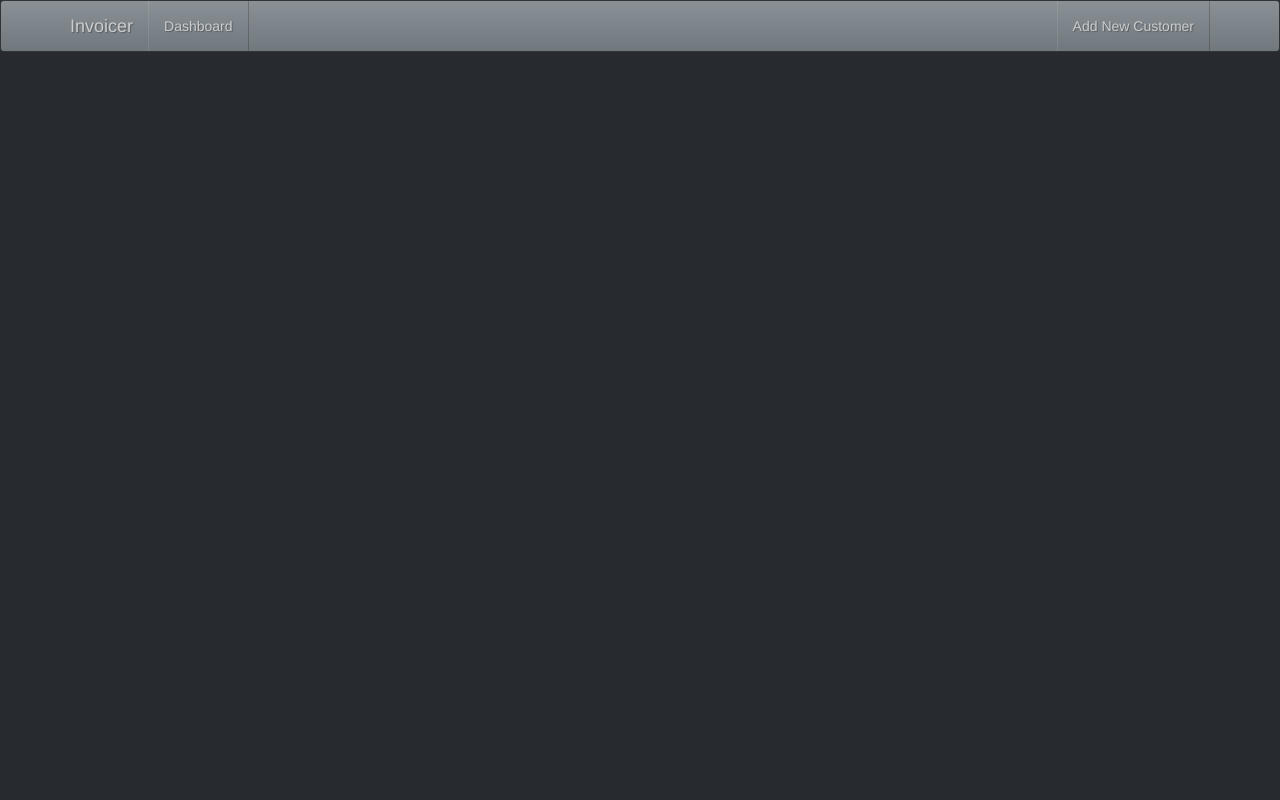
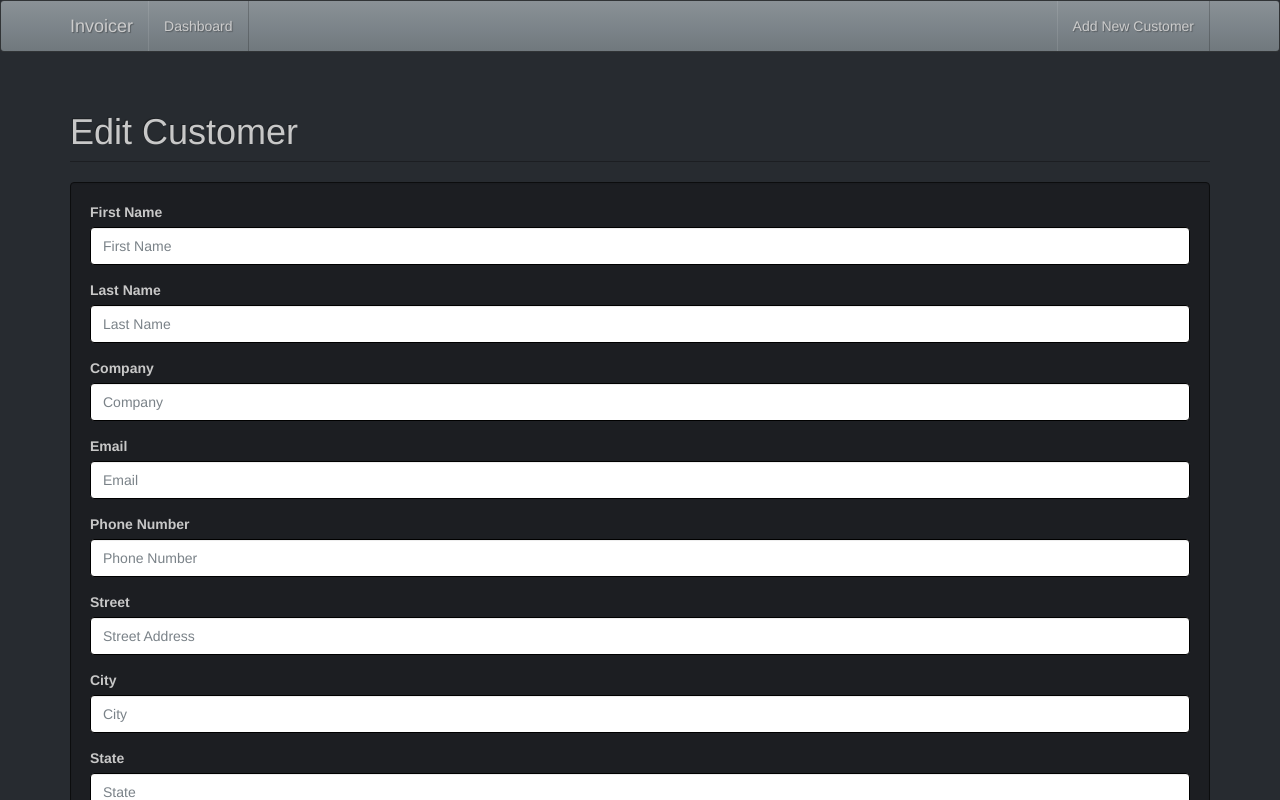
Before and after one commit to keyur1363/invoicer_angular2, an Angular app in the folder invoicer-angular/: page /customer/edit/1 in a window 1280 px wide. Before the commit this address led to /. Shown: the top 800 px of the page. Built offline with nearby package versions, Linux system fonts and the light colour scheme; no server answers.

Commit message:
edit and delete customer functionality
PUT and DELETE request

```diff
--- a/invoicer-angular/src/app/app.module.ts
+++ b/invoicer-angular/src/app/app.module.ts
@@ -16,7 +16,8 @@ import { AddInvoiceComponent } from './components/add-invoice/add-invoice.compon
 const appRoutes: Routes = [
     { path: '', component: CustomersComponent },
     { path: 'customer/add', component: AddCustomerComponent },
-    { path: 'customer/:id', component: CustomerDetailsComponent }
+    { path: 'customer/:id', component: CustomerDetailsComponent },
+    { path: 'customer/edit/:id', component: EditCustomerComponent }
 ]
 
 
--- a/invoicer-angular/src/app/components/customers/customers.component.html
+++ b/invoicer-angular/src/app/components/customers/customers.component.html
@@ -15,8 +15,8 @@
             <td>{{customer.phone}}</td>
             <td>
                 <a routerLink="/customer/{{customer._id}}" class="btn btn-success">Details</a>
-                <a href="" class="btn btn-default">Edit</a>
-                <a href="" class="btn btn-danger">Delete</a>
+                <a routerLink="/customer/edit/{{customer._id}}" class="btn btn-default">Edit</a>
+                <a href="" (click)="onDeleteClick(customer._id)" class="btn btn-danger">Delete</a>
             </td>
         </tr>
     </table>
--- a/invoicer-angular/src/app/components/customers/customers.component.ts
+++ b/invoicer-angular/src/app/components/customers/customers.component.ts
@@ -1,5 +1,6 @@
 import { Component, OnInit } from '@angular/core';
-import {CustomerService} from '../../services/customer.service'
+import {CustomerService} from '../../services/customer.service';
+import {Router} from '@angular/router';
 
 @Component({
   selector: 'app-customers',
@@ -8,12 +9,17 @@ import {CustomerService} from '../../services/customer.service'
 })
 export class CustomersComponent implements OnInit {
     customers;
-    constructor(private customerService: CustomerService) { }
+    constructor(private customerService: CustomerService, private router: Router) { }
 
     ngOnInit() {
         this.customerService.getCustomers().subscribe(customers => {
             this.customers = customers;
         });
-  }
+    }
+    onDeleteClick(id) {
+        this.customerService.deleteCustomer(id).subscribe(customer => {
+            this.router.navigate(['/']);
+        });
+    }
 
 }
--- a/invoicer-angular/src/app/components/edit-customer/edit-customer.component.html
+++ b/invoicer-angular/src/app/components/edit-customer/edit-customer.component.html
@@ -1,3 +1,41 @@
-<p>
-  edit-customer works!
-</p>
+<h1 class="page-header">Edit Customer</h1>
+<form (submit)="onEditSubmit()" class="well">
+    <div class="form-group">
+        <label>First Name</label>
+        <input type="text" class="form-control" [(ngModel)]="first_name" name="first_name" placeholder="First Name">
+    </div>
+    <div class="form-group">
+        <label>Last Name</label>
+        <input type="text" class="form-control" [(ngModel)]="last_name" name="last_name" placeholder="Last Name">
+    </div>
+    <div class="form-group">
+        <label>Company</label>
+        <input type="text" class="form-control" [(ngModel)]="company" name="company" placeholder="Company">
+    </div>
+    <div class="form-group">
+        <label>Email</label>
+        <input type="text" class="form-control" [(ngModel)]="email" name="email" placeholder="Email">
+    </div>
+    <div class="form-group">
+        <label>Phone Number</label>
+        <input type="text" class="form-control" [(ngModel)]="phone" name="phone" placeholder="Phone Number">
+    </div>
+
+    <div class="form-group">
+        <label>Street</label>
+        <input type="text" class="form-control" [(ngModel)]="street" name="street" placeholder="Street Address">
+    </div>
+    <div class="form-group">
+        <label>City</label>
+        <input type="text" class="form-control" [(ngModel)]="city" name="city" placeholder="City">
+    </div>
+    <div class="form-group">
+        <label>State</label>
+        <input type="text" class="form-control" [(ngModel)]="state" name="state" placeholder="State">
+    </div>
+    <div class="form-group">
+        <label>Zip</label>
+        <input type="text" class="form-control" [(ngModel)]="zip" name="zip" placeholder="Zipcode">
+    </div>
+    <button type="submit" class="btn btn-primary">Submit</button>
+</form>
--- a/invoicer-angular/src/app/components/edit-customer/edit-customer.component.ts
+++ b/invoicer-angular/src/app/components/edit-customer/edit-customer.component.ts
@@ -1,15 +1,57 @@
 import { Component, OnInit } from '@angular/core';
+import {CustomerService} from '../../services/customer.service'
+import {Router, ActivatedRoute, Params} from '@angular/router';
 
 @Component({
-  selector: 'app-edit-customer',
-  templateUrl: './edit-customer.component.html',
-  styleUrls: ['./edit-customer.component.css']
+    selector: 'app-edit-customer',
+    templateUrl: './edit-customer.component.html',
+    styleUrls: ['./edit-customer.component.css']
 })
 export class EditCustomerComponent implements OnInit {
+    id;
+    first_name;
+    last_name;
+    company;
+    email;
+    phone;
+    street;
+    city;
+    state;
+    zip;
 
-  constructor() { }
+    constructor(private customerService: CustomerService, private router: Router, private route: ActivatedRoute) { }
 
-  ngOnInit() {
-  }
+    ngOnInit() {
+        this.id = this.route.snapshot.params['id'];
 
+        this.customerService.getCustomer(this.id).subscribe(customer => {
+            this.first_name = customer.first_name;
+            this.last_name = customer.last_name;
+            this.company = customer.company;
+            this.email = customer.email;
+            this.phone = customer.phone;
+            this.street = customer.address.street;
+            this.city = customer.address.city;
+            this.state = customer.address.state;
+            this.zip = customer.address.zip;
+        });
+    }
+    onEditSubmit() {
+        let customer = {
+            first_name: this.first_name,
+            last_name: this.last_name,
+            email: this.email,
+            phone: this.phone,
+            address: {
+                street: this.street,
+                city: this.city,
+                state: this.state,
+                zip: this.zip
+            }
+        }
+        this.customerService.updateCustomer(this.id, customer).subscribe(customer => {
+            this.router.navigate(['/']);
+        });
+
+    }
 }
--- a/invoicer-angular/src/app/services/customer.service.ts
+++ b/invoicer-angular/src/app/services/customer.service.ts
@@ -22,6 +22,16 @@ export class CustomerService {
         return this.http.post('http://localhost:3000/api/customers', customer, { headers: headers })
             .map(res => res.json());
     }
+    updateCustomer(id,customer) {
+        let headers = new Headers();
+        headers.append('Content-Type', 'application/json');
+        return this.http.put('http://localhost:3000/api/customers/'+id, customer, { headers: headers })
+            .map(res => res.json());
+    }
+    deleteCustomer(id) {
+        return this.http.delete('http://localhost:3000/api/customers/' + id)
+            .map(res => res.json());
+    }
 
 
 }
```
Also changed, not shown: 1 other file (tests, documents, lock files or other folders).
